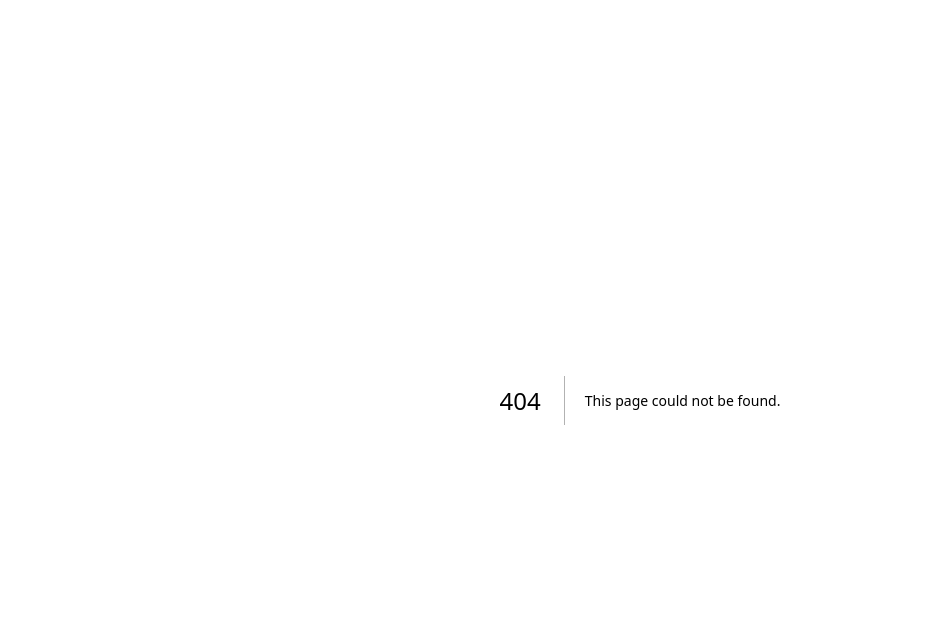
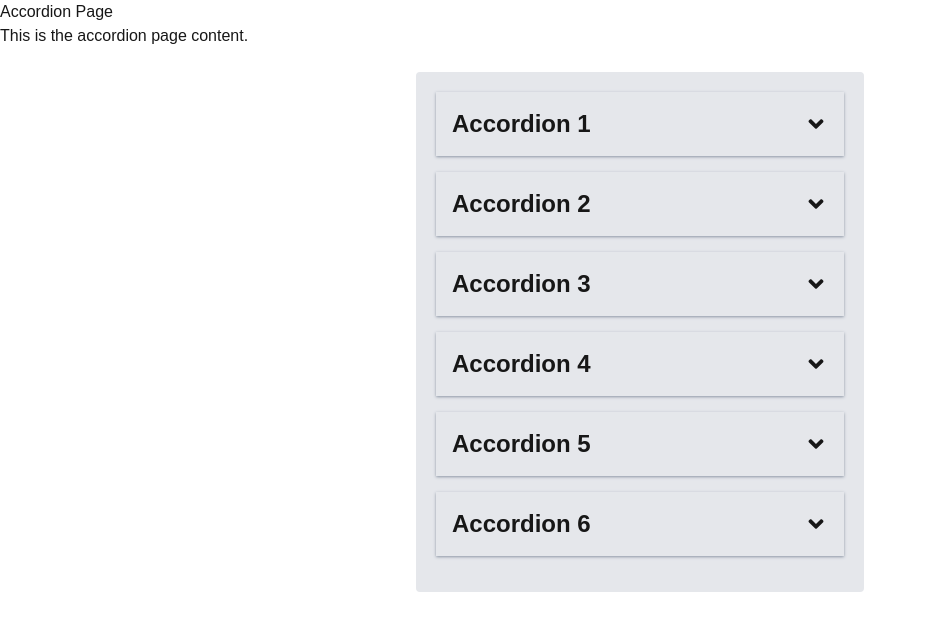
Before and after one commit to abdulwasiu6609/practice_projects, a Next.js app: page /react/accordion in a window 1280 px wide. Before the commit this address had no page. Shown: the top 630 px of the page, without its empty margins (0-927 px from the left). Built offline with nearby package versions, Linux system fonts and the light colour scheme.

Commit message:
paper and accordion components added

```diff
--- /dev/null
+++ b/app/react/accordion/page.jsx
@@ -0,0 +1,13 @@
+import BasicAccordion from "@/app/uicomponents/accordion";
+
+export default function AccordionPage() {
+  return (
+    <div>
+      <h1>Accordion Page</h1>
+      <p>This is the accordion page content.</p>
+
+      <br />
+      <BasicAccordion />
+    </div>
+  );
+}
--- a/app/react/cards/page.jsx
+++ b/app/react/cards/page.jsx
@@ -1,4 +1,4 @@
-import OutlineCard, { MediaCard } from "@/app/uicomponents/cards";
+import OutlineCard, { MediaCard, UIControlsCard } from "@/app/uicomponents/cards";
 
 export default function CardsPage() {
   return (
@@ -9,6 +9,9 @@ export default function CardsPage() {
       <br />
       <h2 className="text-center text-2xl font-black">Media card</h2>
       <MediaCard />
+      <br />
+      <h2 className="text-center text-2xl font-black">UI Controls card</h2>
+      <UIControlsCard />
     </div>
   );
 }
--- /dev/null
+++ b/app/react/paper/page.jsx
@@ -0,0 +1,20 @@
+import Papers, { PaperWithShadow } from "@/app/uicomponents/papers";
+export default function Paper() {
+  return (
+    <div className="paper-page bg-gray-700 h-svh">
+      <h1>Paper Page</h1>
+      <p>
+        The Paper component is a container for displaying content on an elevated
+        surface.
+      </p>
+
+      <br />
+      <Papers />
+
+      <br />
+      <br />
+      <br />
+      <PaperWithShadow />
+    </div>
+  );
+}
--- /dev/null
+++ b/app/uicomponents/accordion.jsx
@@ -0,0 +1,66 @@
+"use client";
+import React, { useState } from "react";
+
+import { FaAngleUp, FaAngleDown } from "react-icons/fa";
+
+export default function BasicAccordion() {
+
+  const [activeIndex, setActiveIndex] = useState(null);
+
+  const accordionData = [
+    {
+      title: "Accordion 1",
+      content:
+        "Lorem ipsum dolor sit amet, consectetur adipiscing elit. Suspendisse malesuada lacus ex, sit amet blandit leo lobortis eget.",
+    },
+    {
+      title: "Accordion 2",
+      content:
+        "Lorem ipsum dolor sit amet, consectetur adipiscing elit. Suspendisse malesuada lacus ex, sit amet blandit leo lobortis eget.",
+    },
+    {
+      title: "Accordion 3",
+      content:
+        "Lorem ipsum dolor sit amet, consectetur adipiscing elit. Suspendisse malesuada lacus ex, sit amet blandit leo lobortis eget.",
+    },
+
+    {
+      title: "Accordion 4",
+      content:
+        "Lorem ipsum dolor sit amet, consectetur adipiscing elit. Suspendisse malesuada lacus ex, sit amet blandit leo lobortis eget.",
+    },
+    {
+      title: "Accordion 5",
+      content:
+        "Lorem ipsum dolor sit amet, consectetur adipiscing elit. Suspendisse malesuada lacus ex, sit amet blandit leo lobortis eget.",
+    },
+    {
+      title: "Accordion 6",
+      content:
+        "Lorem ipsum dolor sit amet, consectetur adipiscing elit. Suspendisse malesuada lacus ex, sit amet blandit leo lobortis eget.",
+    },
+  ];
+  return (
+    <div className="max-w-md mx-auto bg-gray-200 p-5 rounded">
+      {accordionData.map((item, index) => {
+        const isOpen = activeIndex === index;
+        return (
+          <div key={index} className="shadow shadow-gray-400 mb-4  p-4">
+            {/* Accordion title */}
+            <div
+              onClick={(e) => setActiveIndex(isOpen ? null : index)}
+              className="flex justify-between items-center cursor-pointer font-bold text-2xl "
+            >
+              <h2 className="">{item.title}</h2>
+              {/* icon */}
+              <div className="">{isOpen ? <FaAngleUp /> : <FaAngleDown />}</div>
+            </div>
+            {/* Accordion content */}
+
+            {isOpen && <p className="text-gray-600 mt-5">{item.content}</p>}
+          </div>
+        );
+      })}
+    </div>
+  );
+}
--- a/app/uicomponents/cards.jsx
+++ b/app/uicomponents/cards.jsx
@@ -1,5 +1,7 @@
 import Link from "next/link";
 import lizard from "../assets/images/lizard.webp";
+import { FaBackwardStep, FaForwardStep, FaPlay } from "react-icons/fa6";
+
 export default function OutlineCard() {
   return (
     <div className="p-4 border border-gray-300 rounded max-w-3xs mx-auto ">
@@ -52,3 +54,32 @@ export function MediaCard() {
     </div>
   );
 }
+
+// UI Controls card
+export function UIControlsCard() {
+  return (
+    <div className="flex max-w-sm mx-auto  rounded drop-shadow-lg shadow-lg shadow-gray-300  justify-between items-center ">
+      <div className=" px-5 pt-5 pb-5 h-40">
+        <h2 className="text-2xl ">Live From Space</h2>
+        <p className="text-gray-500">Mac Miller</p>
+        <div className="mt-8  flex space-x-4 items-center justify-center text-gray-600 text-2xl">
+          <button className="hover:bg-gray-300 p-2 rounded-full">
+            <FaBackwardStep />
+          </button>
+          <button className="hover:bg-gray-300 p-2 rounded-full">
+            <FaPlay />
+          </button>
+          <button className="hover:bg-gray-300 p-2 rounded-full">
+            <FaForwardStep />
+          </button>
+        </div>
+      </div>
+
+      <img
+        src="https://mui.com/static/images/cards/live-from-space.jpg"
+        alt="image"
+        className=" size-40 object-cover rounded-r"
+      />
+    </div>
+  );
+}
--- /dev/null
+++ b/app/uicomponents/papers.jsx
@@ -0,0 +1,28 @@
+import { IoMdSunny } from "react-icons/io";
+export default function Papers() {
+  return (
+    // The Paper component is a container for displaying content on an elevated surface.
+    <div className="paper size-48 bg-green-700  mx-auto  drop-shadow-lg drop-shadow-gray-50 flex p-4 flex-col items-center gap-5">
+      <p className="bg-gray-300 p-4 rounded-full  text-2xl text-gray-700 text-center">
+        <IoMdSunny />
+      </p>
+      <div className="text-gray-300 text-center">
+        This is a paper with shadow{" "}
+      </div>
+    </div>
+  );
+}
+
+export function PaperWithShadow() {
+  return (
+    // The Paper component is a container for displaying content on an elevated surface.
+    <div className="paper size-48 bg-gray-700  mx-auto  shadow-lg shadow-gray-50  flex  p-4 flex-col items-center gap-5">
+      <p className="bg-gray-300 p-2 rounded-full size-12 text-2xl text-gray-700 text-center">
+        A
+      </p>
+      <div className="text-gray-300 text-center">
+        This is a paper with shadow{" "}
+      </div>
+    </div>
+  );
+}
```
